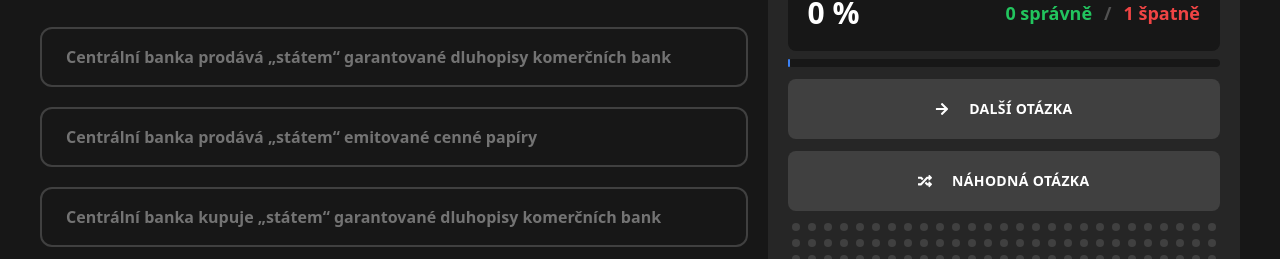
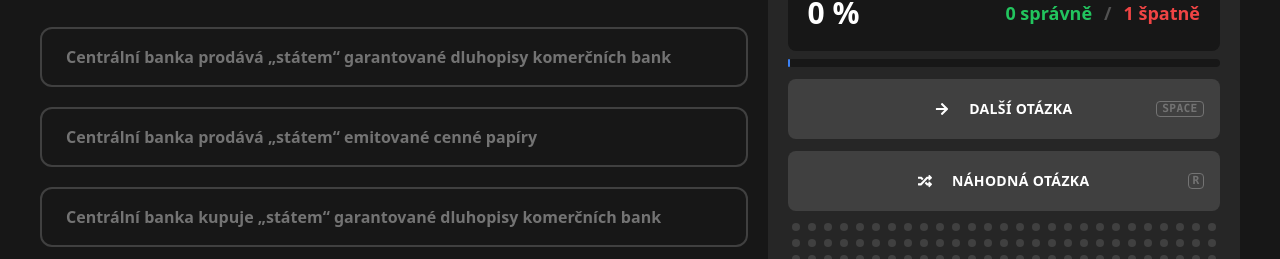
Before and after one commit to jirkavrba/vse-tester, a Next.js app: page /tester/11F201 in a window 1280 px wide. Both pictures are taken after a click on the button 393 px from the left and 278 px from the top of the page. Shown: the part 221-480 px from the top of the page. Built offline with nearby package versions, Linux system fonts and the light colour scheme.

Commit message:
Add keyboard navigation to tester

```diff
--- a/src/components/Answer.tsx
+++ b/src/components/Answer.tsx
@@ -1,11 +1,15 @@
+import React from "react";
 import { useContext } from "react";
 import { ApplicationContext } from "../layout/ApplicationLayout";
+import { AnimatePresence, motion } from "framer-motion";
+import { useKeyPress } from "../lib/useKeyPress";
 
 export interface AnswerProps {
     correct: boolean;
     revealed: boolean;
     text: string;
     selected: boolean;
+    shortcut?: string | null;
     onSelect: (correct: boolean, text: string) => void;
 }
 
@@ -15,6 +19,7 @@ const Answer: React.FC<AnswerProps> = ({
     selected,
     text,
     onSelect,
+    shortcut = null
 }: AnswerProps) => {
     const { darkmode } = useContext(ApplicationContext);
 
@@ -31,17 +36,31 @@ const Answer: React.FC<AnswerProps> = ({
             ? "bg-green-900 border-green-300 text-white"
             : "border-green-500 bg-green-500 text-white"
         : darkmode
-        ? "bg-neutral-900 border-neutral-700 text-neutral-500"
-        : "text-gray-400";
+            ? "bg-neutral-900 border-neutral-700 text-neutral-500"
+            : "text-gray-400";
+
+    useKeyPress(() => { onSelect(correct, text) }, shortcut ? [`Digit${shortcut}`] : []);
 
     return (
         <button
             onClick={() => onSelect(correct, text)}
-            className={`mb-2 rounded-xl border-2 px-6 py-4 text-left font-black transition lg:mb-5 lg:px-6 lg:py-4 ${
-                revealed ? color : base
-            } ${selected ? highlight : ""}`}
+            className={`flex flex-row items-center justify-between gap-2 mb-2 rounded-xl border-2 px-6 py-4 text-left font-black transition lg:mb-5 lg:px-6 lg:py-4 ${revealed ? color : base} ${selected ? highlight : ""}`}
         >
-            {text}
+            <span>
+                {text}
+            </span>
+            <AnimatePresence>
+                {(shortcut && !revealed) &&
+                    <motion.span
+                        className={`flex flex-row items-center justify-center text-[0.7rem] border w-4 h-4 rounded font-mono transition ${selected ? "text-white border-white" : "text-neutral-500 border-neutral-500"}`}
+                        initial={{ x: -20, opacity: 1 }}
+                        animate={{ x: 0, opacity: 1 }}
+                        exit={{ x: -20, opacity: 0 }}
+                    >
+                        {shortcut}
+                    </motion.span>
+                }
+            </AnimatePresence>
         </button>
     );
 };
--- a/src/components/Tester.tsx
+++ b/src/components/Tester.tsx
@@ -8,6 +8,8 @@ import Button from "./Button";
 import Progress from "./Progress";
 import QuestionsOverview from "./QuestionsOverview";
 import Link from "next/link";
+import { AnimatePresence, motion } from "framer-motion";
+import { useKeyPress } from "../lib/useKeyPress";
 
 export interface TesterProps {
     subject: string;
@@ -153,8 +155,22 @@ const Tester: React.FC<TesterProps> = ({ subject, questions, multichoice, title
 
     useEffect(() => {
         const random = seedrandom(seed);
-        setShuffledAnswers(() => question.answers.sort(() => 0.5 - random()));
+        const answers = question.answers.sort(() => 0.5 - random());
+
+        setShuffledAnswers(answers);
     }, [seed, question.answers]);
+
+    useKeyPress(() => {
+        if (revealed) {
+            nextQuestion();
+        }
+
+        if (multichoice && !revealed) {
+            checkAnswers();
+        }
+
+    }, ["Space"]);
+    useKeyPress(() => { if (revealed) { randomQuestion(); } }, ["KeyR"]);
 
     return (
         <div className={`flex flex-grow flex-col items-stretch p-10 lg:flex-row ${darkmode ? "bg-neutral-900" : "bg-white"}`}>
@@ -166,6 +182,7 @@ const Tester: React.FC<TesterProps> = ({ subject, questions, multichoice, title
                     {shuffledAnswers.map((answer, i) => (
                         <Answer
                             key={i}
+                            shortcut={shuffledAnswers.length <= 9 ? (i + 1).toString() : null}
                             text={answer.text}
                             correct={answer.correct}
                             revealed={revealed}
@@ -186,31 +203,65 @@ const Tester: React.FC<TesterProps> = ({ subject, questions, multichoice, title
                 />
                 <div className="flex-col">
                     {multichoice && (
-                        <Button onClick={checkAnswers} className="mt-3 mr-5 w-full text-center md:mr-0">
+                        <Button onClick={checkAnswers} className="mt-3 mr-5 w-full text-center md:mr-0 relative" disabled={revealed}>
                             <FaCheck className="md:mr-5" />
                             <div className="hidden md:block">
                                 Zkontrolovat odpovědi
                             </div>
+                            {!revealed && (
+                                <motion.div
+                                    className="absolute right-4 flex flex-row items-center justify-center text-[0.7rem] border w-12 h-4 rounded font-mono text-neutral-500 border-neutral-500"
+                                    initial={{ x: -20, opacity: 1 }}
+                                    animate={{ x: 0, opacity: 1 }}
+                                    exit={{ x: -20, opacity: 0 }}
+                                >
+                                    Space
+                                </motion.div>
+                            )}
                         </Button>
                     )}
                     <div className="flex flex-row md:flex-col">
                         <Button
                             disabled={!revealed}
                             onClick={nextQuestion}
-                            className="mt-3 mr-5 w-full text-center md:mr-0"
+                            className="mt-3 mr-5 w-full text-center md:mr-0 relative"
                         >
                             <FaArrowRight className="md:mr-5" />
                             <div className="hidden md:block">Další otázka</div>
+                            <AnimatePresence>
+                                {revealed && (
+                                    <motion.div
+                                        className="absolute right-4 flex flex-row items-center justify-center text-[0.7rem] border w-12 h-4 rounded font-mono text-neutral-500 border-neutral-500"
+                                        initial={{ x: -20, opacity: 1 }}
+                                        animate={{ x: 0, opacity: 1 }}
+                                        exit={{ x: -20, opacity: 0 }}
+                                    >
+                                        Space
+                                    </motion.div>
+                                )}
+                            </AnimatePresence>
                         </Button>
                         <Button
                             disabled={!revealed}
                             onClick={randomQuestion}
-                            className="mt-3 w-full text-center"
+                            className="mt-3 w-full text-center relative"
                         >
                             <FaRandom className="md:mr-5" />
                             <div className="hidden md:block">
                                 Náhodná otázka
                             </div>
+                            <AnimatePresence>
+                                {revealed && (
+                                    <motion.div
+                                        className="absolute right-4 flex flex-row items-center justify-center text-[0.7rem] border w-4 h-4 rounded font-mono text-neutral-500 border-neutral-500"
+                                        initial={{ x: -20, opacity: 1 }}
+                                        animate={{ x: 0, opacity: 1 }}
+                                        exit={{ x: -20, opacity: 0 }}
+                                    >
+                                        R
+                                    </motion.div>
+                                )}
+                            </AnimatePresence>
                         </Button>
                     </div>
                 </div>
```
